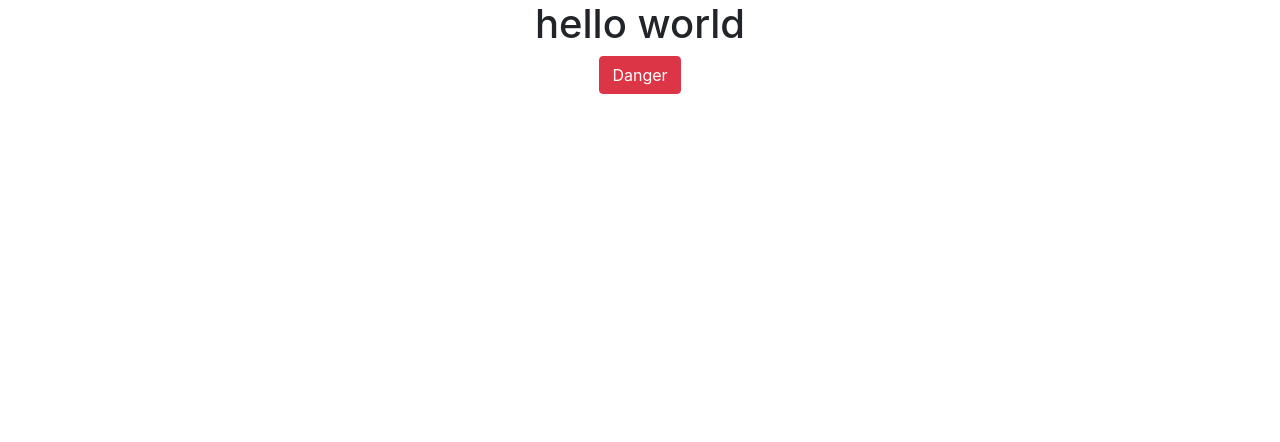
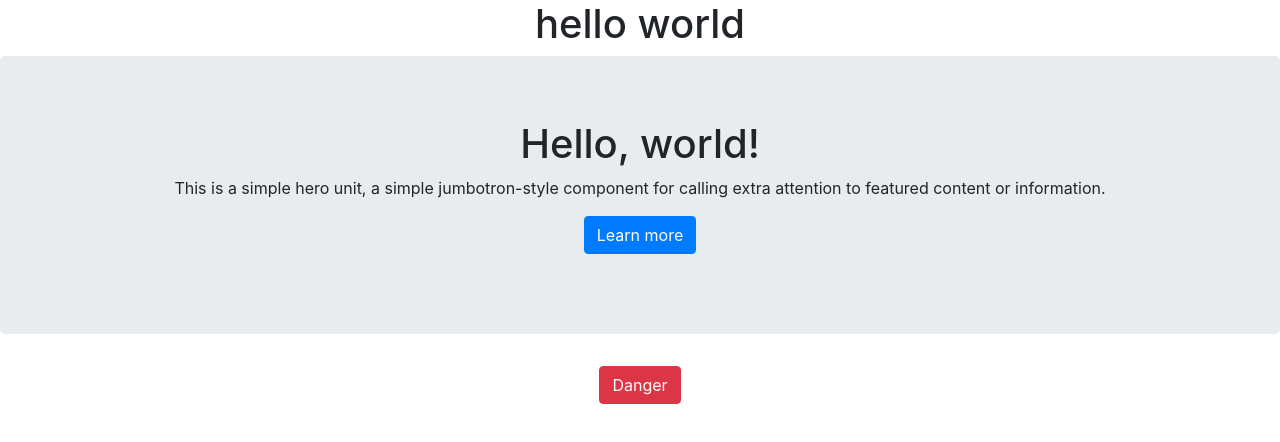
Before and after one commit to RianIslam/Bootstrap-react, a React (Create React App) app: page / in a window 1280 px wide. Shown: the top 442 px of the page. Built offline with nearby package versions, Linux system fonts and the light colour scheme.

Commit message:
add header

```diff
--- a/src/App.js
+++ b/src/App.js
@@ -1,11 +1,13 @@
 import Button from 'react-bootstrap/Button';
 import './App.css';
+import Header from './components/Header/Header';
 
 function App() {
   return (
     <div className="App">
       <h1>hello world
       </h1>
+      <Header/>
       <Button variant="danger">Danger</Button>
 
     </div>
--- /dev/null
+++ b/src/components/Header/Header.js
@@ -0,0 +1,21 @@
+import React from "react";
+import { Button, Jumbotron } from "react-bootstrap";
+
+const Header = () => {
+  return (
+    <div>
+      <Jumbotron>
+        <h1>Hello, world!</h1>
+        <p>
+          This is a simple hero unit, a simple jumbotron-style component for
+          calling extra attention to featured content or information.
+        </p>
+        <p>
+          <Button variant="primary">Learn more</Button>
+        </p>
+      </Jumbotron>
+    </div>
+  );
+};
+
+export default Header;
```
